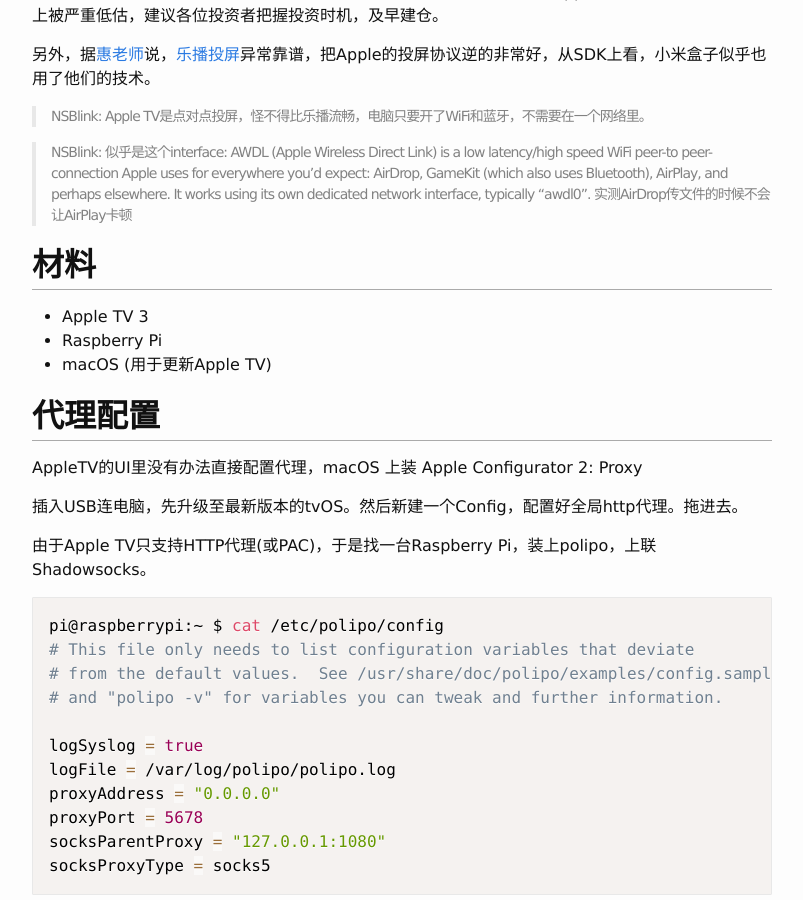
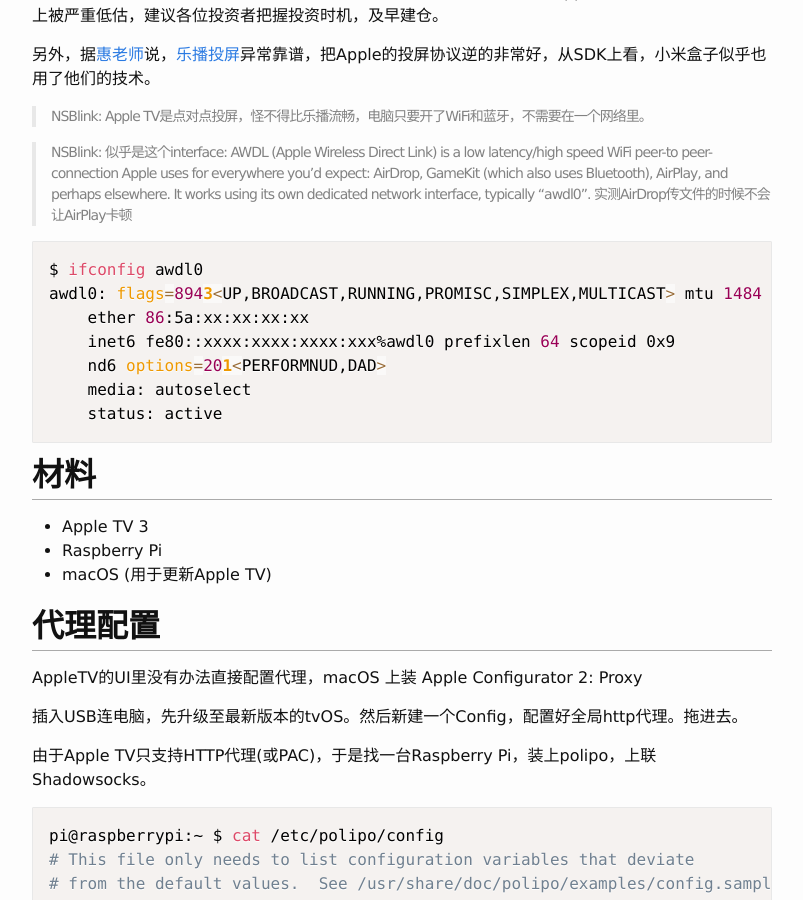
Before and after one commit to scateu/scateu.github.io, a Jekyll site: the page built from _posts/2017-05-18-apple-tv-notes.md, in a window 1280 px wide and 900 px high, scrolled down 354 px. Shown: the whole window, without its empty margins (238-1041 px from the left). Built offline with Jekyll 4.4.1, drawn with Linux system fonts in a browser that asks for light colours; nearby versions of some CDN libraries; comment, search, counter and statistics services are not loaded.

Commit message:
Thu May 18 19:25:33 CST 2017

````diff
--- a/_posts/2017-05-18-apple-tv-notes.md
+++ b/_posts/2017-05-18-apple-tv-notes.md
@@ -18,6 +18,16 @@
 > NSBlink: Apple TV是点对点投屏，怪不得比乐播流畅，电脑只要开了WiFi和蓝牙，不需要在一个网络里。
 
 > NSBlink: 似乎是这个interface: AWDL (Apple Wireless Direct Link) is a low latency/high speed WiFi peer-to peer-connection Apple uses for everywhere you'd expect: AirDrop, GameKit (which also uses Bluetooth), AirPlay, and perhaps elsewhere. It works using its own dedicated network interface, typically “awdl0".  实测AirDrop传文件的时候不会让AirPlay卡顿
+
+```bash
+$ ifconfig awdl0
+awdl0: flags=8943<UP,BROADCAST,RUNNING,PROMISC,SIMPLEX,MULTICAST> mtu 1484
+	ether 86:5a:xx:xx:xx:xx
+	inet6 fe80::xxxx:xxxx:xxxx:xxx%awdl0 prefixlen 64 scopeid 0x9
+	nd6 options=201<PERFORMNUD,DAD>
+	media: autoselect
+	status: active
+```
 
 ## 材料
 
````
